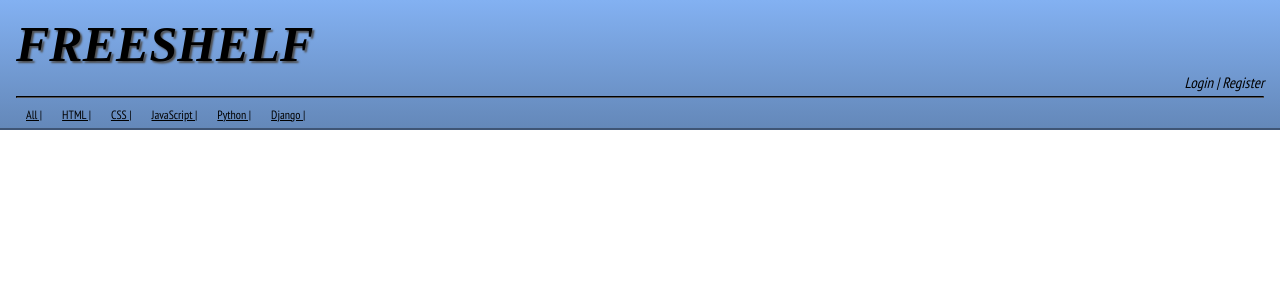
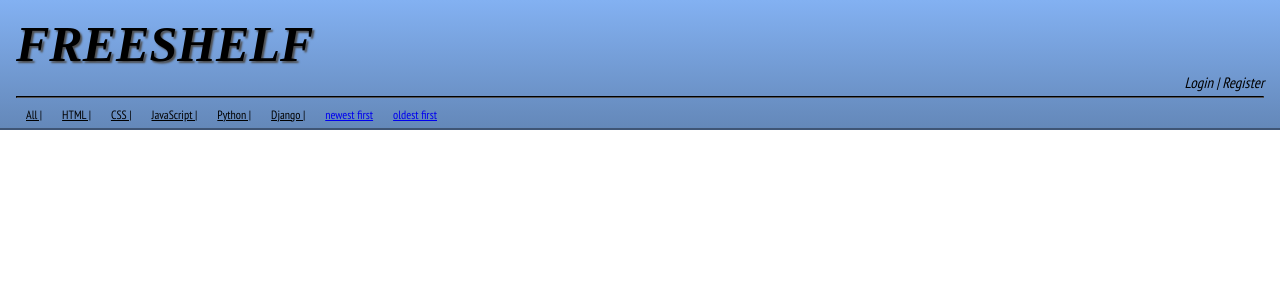
Before and after one commit to momentum-cohort-2020-01/django-freeshelf-team-echidna, a Django app: page / in a window 1280 px wide. Shown: the top 300 px of the page. Run offline with Django 3.2, Linux system fonts and the light colour scheme; data that the repository does not hold is empty; some libraries are stand-ins or nearby versions; some web fonts are replaced.

```diff
--- a/freeshelf/core/templates/base.html
+++ b/freeshelf/core/templates/base.html
@@ -19,6 +19,9 @@
         <div class="category"><a class='categoryLinks' href='/books/javascript/'> JavaScript | </a></div>
         <div class="category"><a class='categoryLinks' href='/books/python/'> Python | </a></div>
         <div class="category"><a class='categoryLinks' href='/books/django/'> Django | </a></div>
+        <div class="category"><a class='sortLinks' href= '/books/{{ category.slug|default:"all" }}/newfirst/'>newest first</a></div>
+        <div class="category"><a class='sortLinks' href= '/books/{{ category.slug|default:"all" }}/newfirst/'>oldest first</a></div>
+
     </div>
 </header>
 <body>
--- a/freeshelf/core/views.py
+++ b/freeshelf/core/views.py
@@ -15,3 +15,13 @@ def book_by_category(request, slug):
     category = Category.objects.get(slug=slug)
     book_by_category = Book.objects.filter(category=category)
     return render(request, 'core/books_list.html', {'books':book_by_category, 'category': category})
+
+def books_oldest_first(request, slug):
+    category = Category.objects.get(slug=slug)
+    books = Book.objects.order_by('date_added')
+    return render(request, 'core/books_list.html', {'books': books})
+
+def books_newest_first(request, slug):
+    category = Category.objects.get(slug=slug)
+    books = Book.objects.filter(category=category).order_by('-date_added')
+    return render(request, 'core/books_list.html', {'books': books})
--- a/freeshelf/freeshelf/urls.py
+++ b/freeshelf/freeshelf/urls.py
@@ -23,6 +23,8 @@ urlpatterns = [
     path('', views.books_list, name = 'books-list'),
     path('books/<int:pk>/', views.books_detail, name = 'books-detail'),
     path('admin/', admin.site.urls),
-    path('books/<slug:slug>/', views.book_by_category, name='book-by-category')
+    path('books/<slug:slug>/', views.book_by_category, name='book-by-category'),
+    path('books/<slug:slug>/oldfirst/', views.books_oldest_first, name = 'books-oldest-first'),
+    path('books/<slug:slug>/newfirst/', views.books_newest_first, name = 'books-newest-first'),
 
 ] + static(settings.MEDIA_URL, document_root=settings.MEDIA_ROOT)
```
